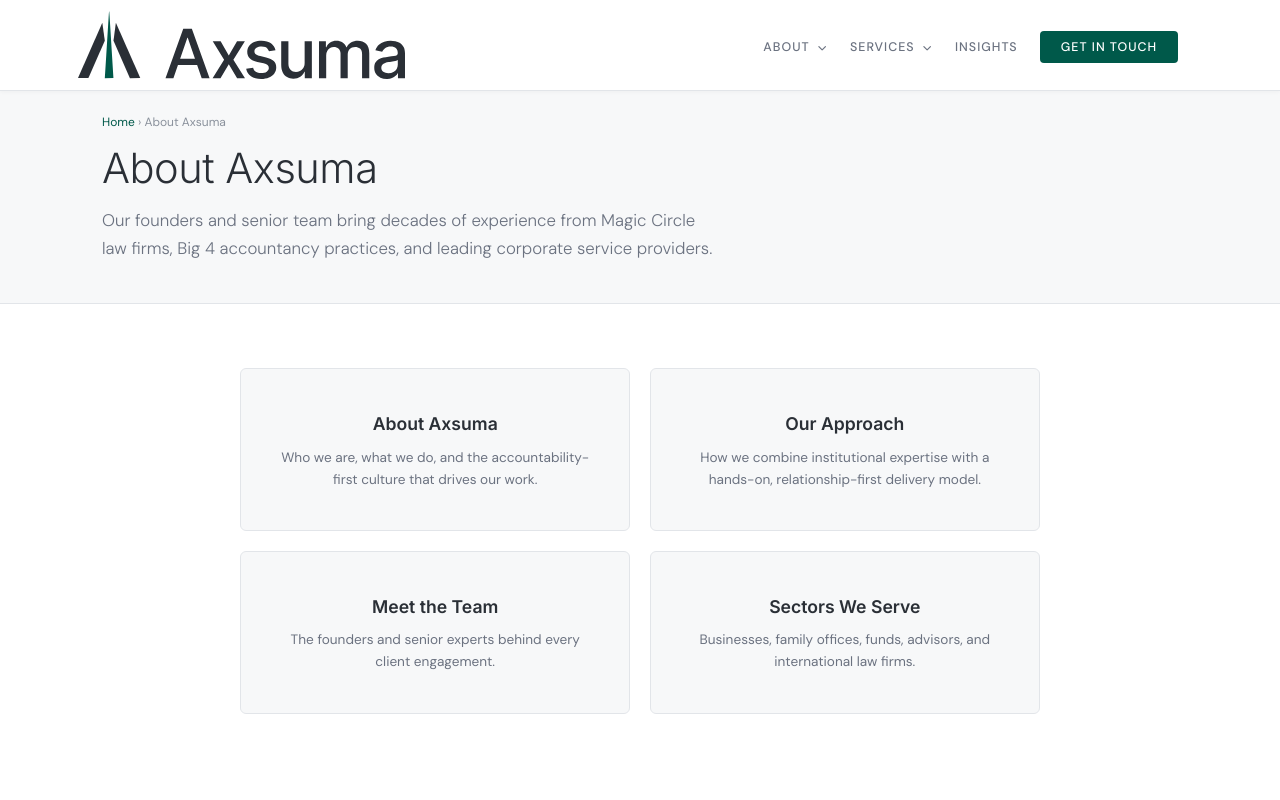
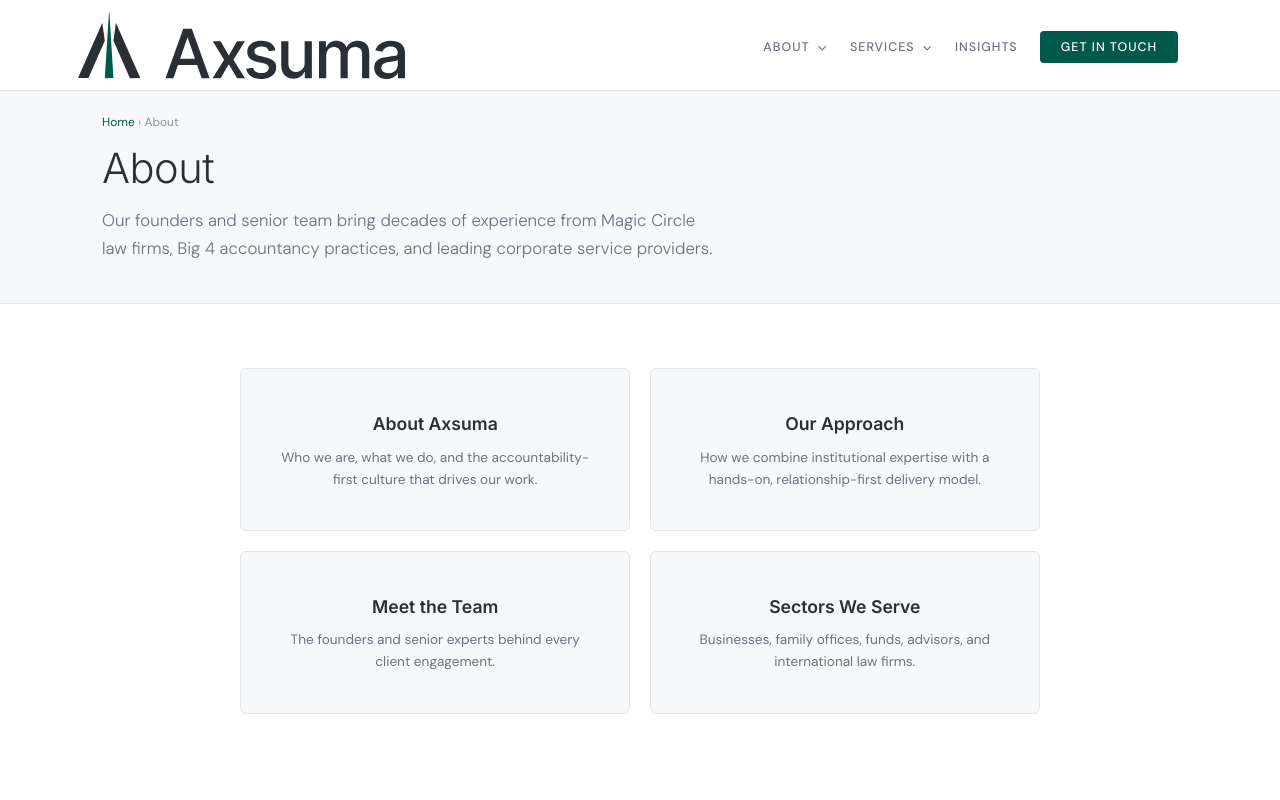
Before and after one commit to giacomoprevitali22/axsuma-website, a plain HTML site: page about-hub.html in a window 1280 px wide. Shown: the top 800 px of the page. Drawn offline with Linux system fonts and the light colour scheme.

Commit message:
Rename About Axsuma to About, fix CMS nulls

```diff
--- a/about-hub.html
+++ b/about-hub.html
@@ -4,7 +4,7 @@
 <head>
   <meta charset="UTF-8">
   <meta name="viewport" content="width=device-width, initial-scale=1.0">
-  <title>About Axsuma — Axsuma</title>
+  <title>About — Axsuma</title>
   <meta name="description" content="Learn about Axsuma — our approach, team, and the sectors we serve across corporate administration and governance.">
   <link rel="icon" type="image/svg+xml" href="favicon.svg?v=3">
   <link rel="icon" type="image/png" sizes="32x32" href="favicon-32.png?v=3">
@@ -191,8 +191,8 @@
 <!-- PAGE HERO -->
 <section class="page-hero">
   <div class="container">
-    <p class="breadcrumb"><a href="index.html">Home</a> &rsaquo; About Axsuma</p>
-    <h1>About Axsuma</h1>
+    <p class="breadcrumb"><a href="index.html">Home</a> &rsaquo; About</p>
+    <h1>About</h1>
     <p class="lead">Our founders and senior team bring decades of experience from Magic Circle law firms, Big 4 accountancy practices, and leading corporate service providers.</p>
   </div>
 </section>
```
